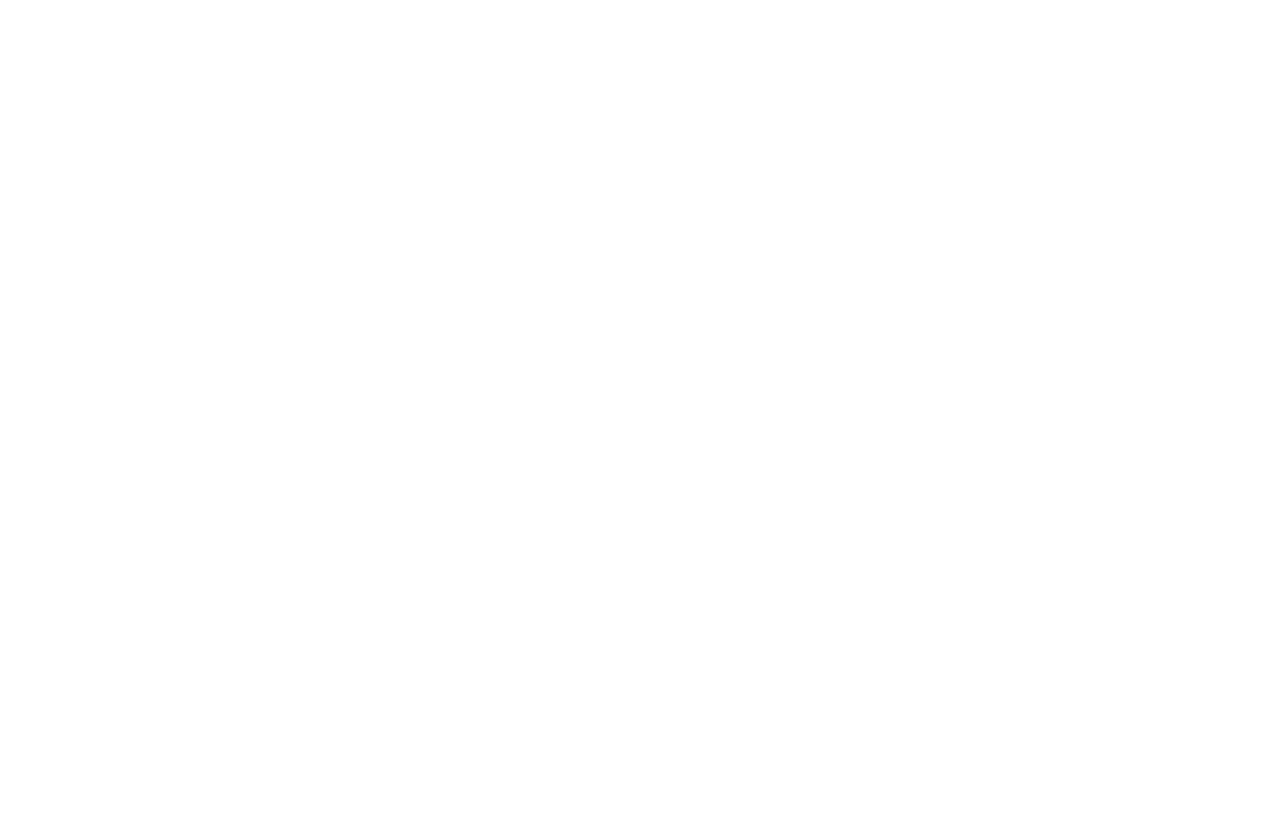
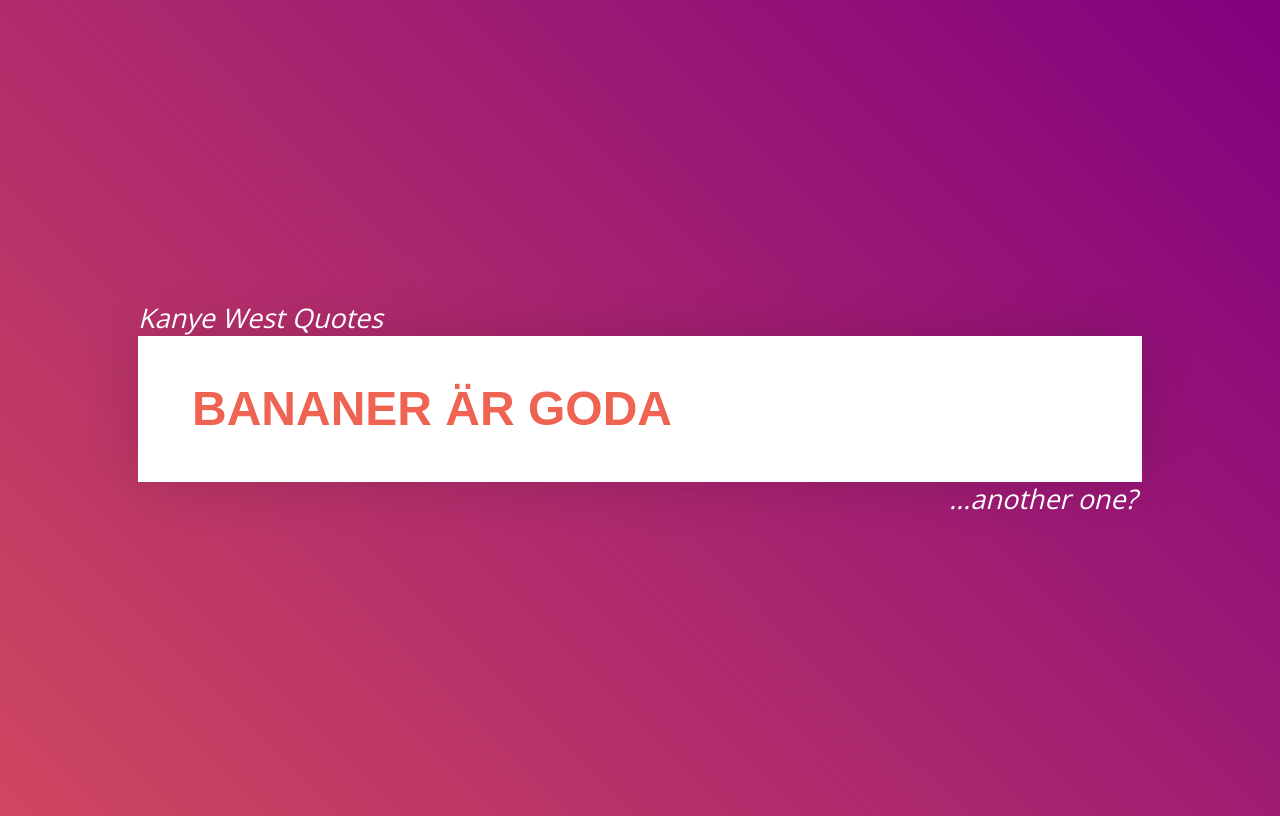
Before and after one commit to danielholbling/kanyeQuotes, a plain HTML site: page index.html in a window 1280 px wide. Drawn offline with nearby package versions, Linux system fonts and the light colour scheme; no server answers.

Commit message:
Changed to Kanye West, because broken API

```diff
--- a/index.html
+++ b/index.html
@@ -4,12 +4,22 @@
     <meta charset="UTF-8">
     <meta name="viewport" content="width=device-width, initial-scale=1.0">
     <meta http-equiv="X-UA-Compatible" content="ie=edge">
-    <title>Gorgeous Insult Generator</title>
+    <title>Kanye West Quotes</title>
     <link rel="stylesheet" href="resources/css/main.css">
-    <link href="https://fonts.googleapis.com/css?family=Cabin|Open+Sans&display=swap" rel="stylesheet">
+    <link href="https://fonts.googleapis.com/css?family=Cabin|Open+Sans:300&display=swap" rel="stylesheet">
 </head>
 <body>
-
+    <div class="wrapper">
+        <div class="top">
+            <h2 class="title">Kanye West Quotes</h2>
+        </div>
+        <div class="mid">
+            <h1 class="insult">Bananer är goda</h1>
+        </div>
+        <div class="bottom">
+            <h2 class="another">...another one?</h2>
+        </div>
+    </div>
     <script src="resources/js/main.js"></script>
 </body>
 </html>
--- a/resources/css/main.css
+++ b/resources/css/main.css
@@ -0,0 +1,64 @@
+:root {
+    --gradient: linear-gradient(45deg, #ee6352, purple, #ee8b52);
+}
+
+@keyframes bg-animation {
+    0% {background-position: left}
+    50% {background-position: right}
+    100% {background-position: left}
+}
+
+body {
+    font-family: basic-sans, sans-serif;
+    min-height: 100vh;
+    display: flex;
+    justify-content: center;
+    align-items: center;
+    font-size: 1.125em;
+    line-height: 1.6;
+    color: #333;
+    background: #ddd;
+    background-size: 400%;
+    background-image: var(--gradient);
+    animation: bg-animation 60s infinite;
+}
+
+.mid {
+    background: white;
+    width: 70vw;
+    padding: 3em;
+    box-shadow: 0 0 3em rgba(0,0,0,.15);
+}
+
+.insult {
+    margin: 0 0 .5em;
+    text-transform: uppercase;
+    font-weight: 900;
+    font-size: 3rem;
+    color: #ee6352;
+    line-height: .8;
+    margin: 0;
+}
+
+.bottom {
+    text-align: right;
+}
+
+.another {
+    color: white;
+    padding: 0;
+    margin: -5px 5px 0 0;
+    font-family: "Open Sans";
+    font-weight: 100;
+    font-style: italic;
+}
+
+.title {
+    color: white;
+    padding: 0;
+    margin: 0;
+    margin-bottom: -3px;
+    font-family: "Open Sans";
+    font-weight: 100;
+    font-style: italic;
+}
--- a/resources/js/main.js
+++ b/resources/js/main.js
@@ -0,0 +1,20 @@
+async function getQuote(){
+    let data = await fetch("https://api.kanye.rest");
+    let json = data.json();
+    return json;
+}
+
+
+async function getImageList(){
+    let data = await fetch("https://api.giphy.com/v1/gifs/search?api_key=c8C7ylMrjBK4gj5cjuuWqnCYbcqiDtLJ&q=kanye&limit=25&offset=0&rating=G&lang=en");
+    let json = data.json();
+    return json;
+}
+
+
+(async () => {
+    let imageArray = await getImageList();
+    imageArray = imageArray.data;
+    console.log(await getQuote())
+    console.log(imageArray[0].embed_url)
+})()
```
